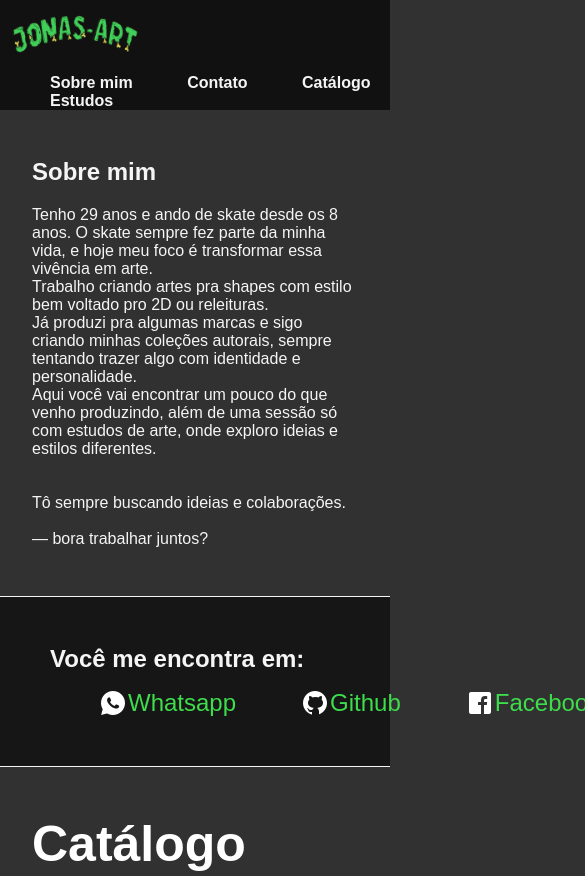
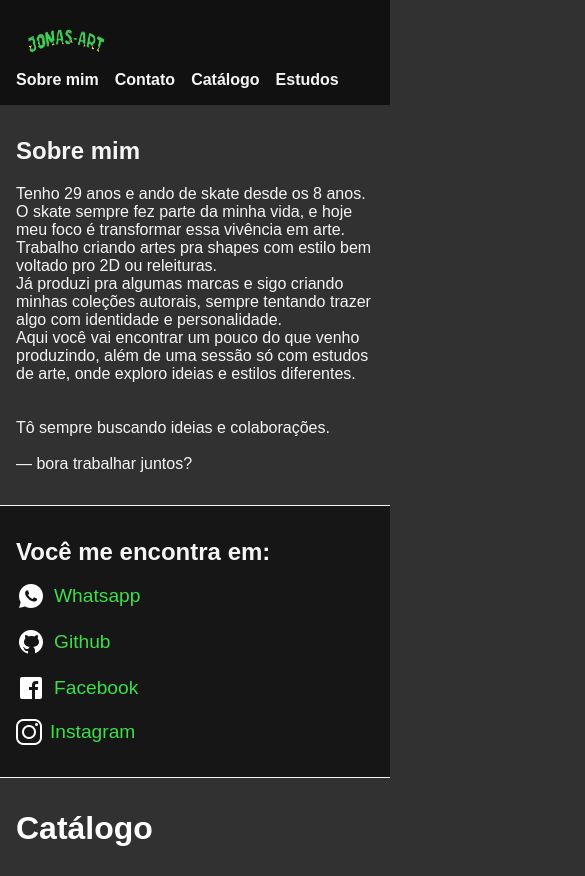
Before and after one commit to jonaskzp/Jonas-art, a plain HTML site: page index.html in a window 390 px wide. Shown: the top 876 px of the page, 585 px wide, since content can reach past the window. Drawn offline with Linux system fonts and the light colour scheme.

Commit message:
RESPONSIVE OK

```diff
--- a/style.css
+++ b/style.css
@@ -1,4 +1,3 @@
-
 * {
   margin: 0;
   padding: 0;
@@ -10,20 +9,29 @@ body {
   background-color: #303130;
   color: whitesmoke;
 }
-.logo img{
+
+.logo img {
   padding: 10px;
   width: 150px;
 }
+
 header {
   background-color: #111;
   color: whitesmoke;
   display: flex;
   align-items: center;
   flex-wrap: wrap;
+  justify-content: space-between;
+  padding: 1rem;
+}
+
+header nav {
+  display: flex;
+  flex-wrap: wrap;
+  gap: 1rem;
 }
 
 header nav a {
-  padding-left: 50px;
   color: whitesmoke;
   text-decoration: none;
   font-weight: bold;
@@ -36,54 +44,55 @@ header nav a:hover {
 .section {
   padding: 3rem 2rem;
   border-bottom: 1px solid;
-  align-content: center;
 }
 
-#contato{
+#contato {
   background-color: #161616;
-    padding-left: 50px;
 }
-.section h1{
+
+.section h1, .section h2 {
   margin-bottom: 20px;
 }
-.section h2{
-  margin-bottom: 20px;
-}
-.redes h2{
+
+.redes h2 {
   margin-bottom: 15px;
 }
+
 .rdsoc {
   display: flex;
-    align-content: center;
+  flex-wrap: wrap;
   gap: 1rem;
 }
-  .rdsoc a{
+
+.rdsoc a {
   color: #3ddd4b;
-    font-size: 1.5rem;
+  font-size: 1.2rem;
   text-decoration: none;
   display: flex;
   align-items: center;
-    margin-left: 3rem;
+  gap: 0.5rem;
 }
-  #catalogo h1{
-    font-size: 50px;
-    color: rgb(255, 255, 255);
+
+#catalogo h1 {
+  font-size: 2rem;
+  color: white;
 }
+
 .portfolio-box {
   background-color: #303130;
   border: 1px solid #ddd;
   border-radius: 8px;
   padding: 1.5rem;
   margin-top: 2rem;
-  box-shadow: 0 2px 5px rgba(0,0,0,0.1);
-
+  box-shadow: 0 2px 5px rgba(0, 0, 0, 0.1);
 }
 
 .portfolio-box h2 {
   margin-top: 10px;
   margin-bottom: 21px;
 }
-.portfolio-box h3{
+
+.portfolio-box h3 {
   color: #51f55f;
 }
 
@@ -92,12 +101,39 @@ header nav a:hover {
   overflow-x: auto;
   gap: 1rem;
   margin-top: 1rem;
-  width: 900px;
-
 }
 
 .portfolio-box .gallery img {
-  height: 400px;
+  height: 300px;
   border-radius: 6px;
   border: 1px solid #ccc;
 }
+
+@media (max-width: 768px) {
+  .logo img {
+    width: 100px;
+  }
+
+  header {
+    flex-direction: column;
+    align-items: flex-start;
+  }
+
+  .rdsoc {
+    flex-direction: column;
+  }
+
+  .portfolio-box .gallery img {
+    height: 200px;
+  }
+
+  .portfolio-box .gallery {
+    flex-direction: row;
+    overflow-x: auto;
+    width: 100%;
+  }
+
+  .section {
+    padding: 2rem 1rem;
+  }
+}
```
Lines whose indentation alone changed are shown as unchanged.
